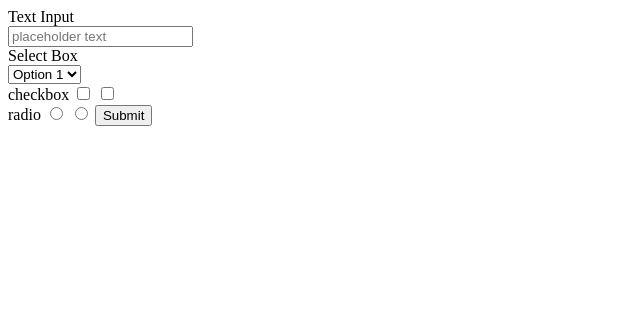
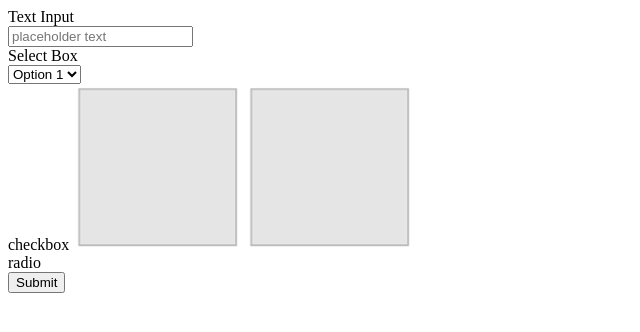
Before and after one commit to tiramisuzie/ui-challenge-2, a plain HTML site: page index.html in a window 1280 px wide. Shown: the whole page, without its empty margins (0-640 px from the left). Drawn offline with nearby package versions, Linux system fonts and the light colour scheme.

Commit message:
added background check box

```diff
--- a/index.html
+++ b/index.html
@@ -5,6 +5,8 @@
   <meta name="viewport" content="width=device-width, initial-scale=1.0">
   <meta http-equiv="X-UA-Compatible" content="ie=edge">
   <link rel="stylesheet" type="text/css" href="styles/style.css" />
+  <script src="https://code.jquery.com/jquery-3.3.1.min.js"></script>
+   <script type="text/javascript" src="app.js"></script>
   <title>Document</title>
 </head>
 <body>
@@ -30,15 +32,19 @@
     </div>
     <div>
     <label class="checkbox-container"> checkbox
-      <input type="checkbox" name="box">
-      <input type="checkbox" name="box">
+      <input class="unchecked" type="checkbox" name="box">
+      <input class="unchecked" type="checkbox" name="box">
     </label>
     </div>
+    <div>
     <label class="radio-container">radio
       <input type="radio" name="rad">
       <input type="radio" name="rad">
     </label>
+    </div>
+    <div>
     <input type="submit" value="Submit">
+    </div>
   </form>
 </body>
 </html>
--- a/styles/style.css
+++ b/styles/style.css
@@ -1,3 +1,14 @@
 body {
   display: block;
 }
+input[type=checkbox], input[type=radio] {
+  -webkit-appearance: none;
+  -moz-appearance:    none;
+  appearance:         none;
+}
+
+.unchecked {
+  background: url('form-elements-sprite.png') no-repeat -158px -239px;
+	width: 161px;
+	height: 160px;
+}
```
